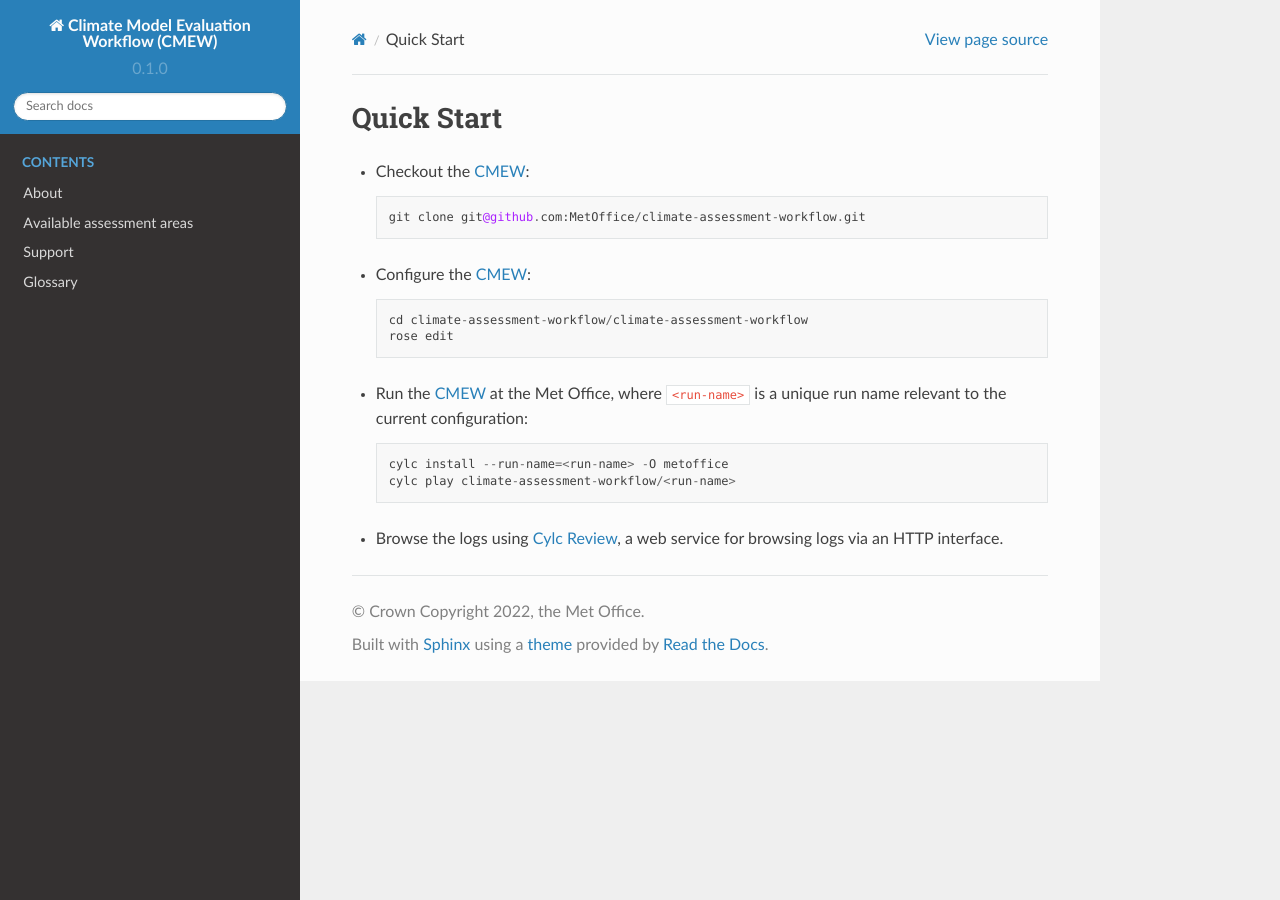
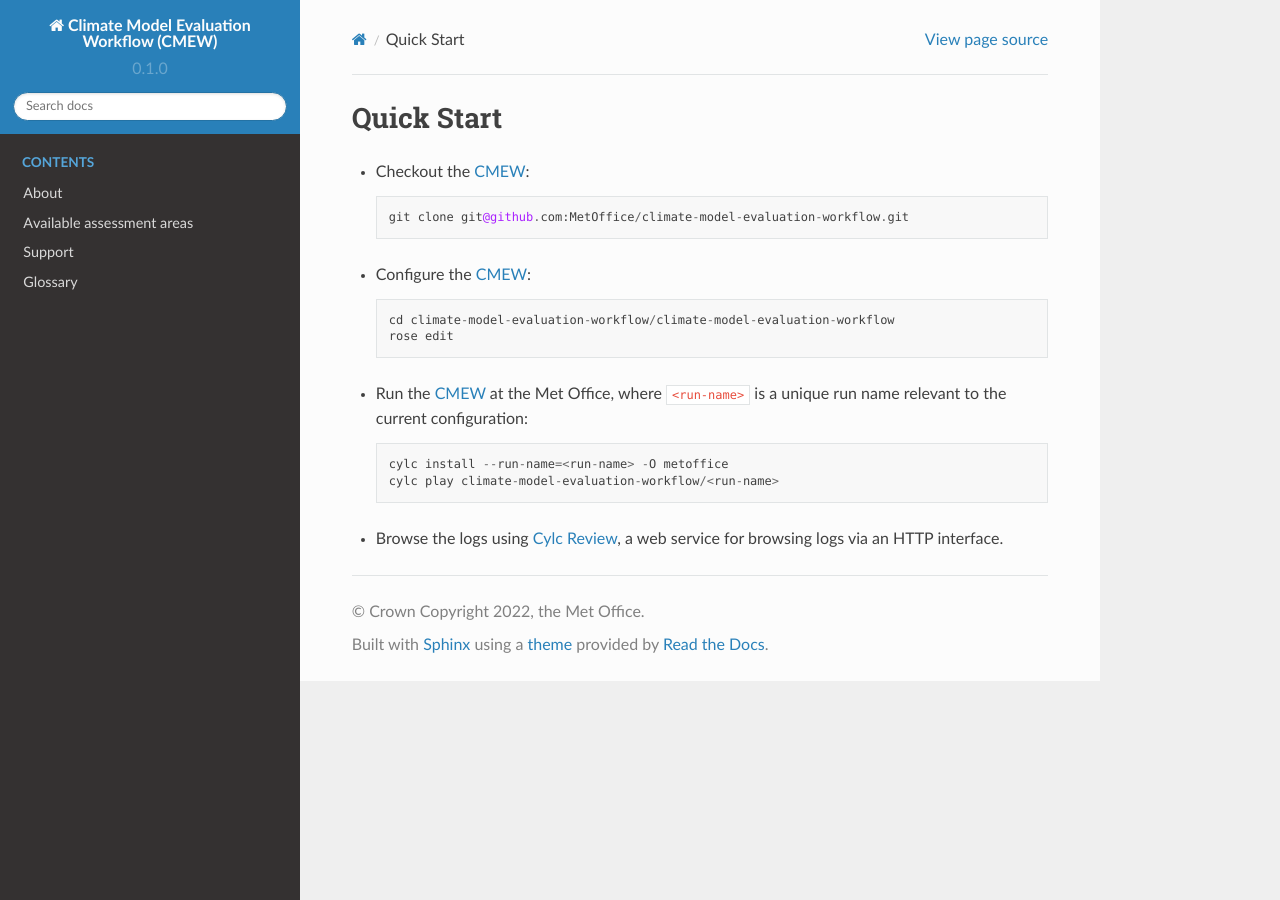
Before and after one commit to MetOffice/CMEW, a Sphinx documentation site: the page built from doc/source/user_guide/quick_start.rst, in a window 1280 px wide. Built offline with Sphinx 7.4.7 and the Read the Docs theme 2.0.0, drawn with Linux system fonts in a browser that asks for light colours; pages that are not in the unit, such as notebooks, are missing from menus.

Commit message:
#37: finished renaming caw to cmew

```diff
--- a/doc/source/about.rst
+++ b/doc/source/about.rst
@@ -6,7 +6,7 @@
 
 .. include:: common.txt
 
-The Climate Assessment Workflow (|CMEW|) is a workflow that is used to assess
+The Climate Model Evaluation Workflow (|CMEW|) is a workflow that is used to assess
 climate models.
 
 |Cylc| v8 and |Rose| v2 are used as the workflow engine and application
--- a/doc/source/user_guide/quick_start.rst
+++ b/doc/source/user_guide/quick_start.rst
@@ -7,18 +7,18 @@
 
 * Checkout the |CMEW|::
 
-    git clone git@github.com:MetOffice/climate-assessment-workflow.git
+    git clone git@github.com:MetOffice/climate-model-evaluation-workflow.git
 
 * Configure the |CMEW|::
 
-    cd climate-assessment-workflow/climate-assessment-workflow
+    cd climate-model-evaluation-workflow/climate-model-evaluation-workflow
     rose edit
 
 * Run the |CMEW| at the Met Office, where ``<run-name>`` is a unique run name
   relevant to the current configuration::
 
     cylc install --run-name=<run-name> -O metoffice
-    cylc play climate-assessment-workflow/<run-name>
+    cylc play climate-model-evaluation-workflow/<run-name>
 
 * Browse the logs using `Cylc Review`_, a web service for browsing logs via an
   HTTP interface.
```
Also changed, not shown: 5 other files.
